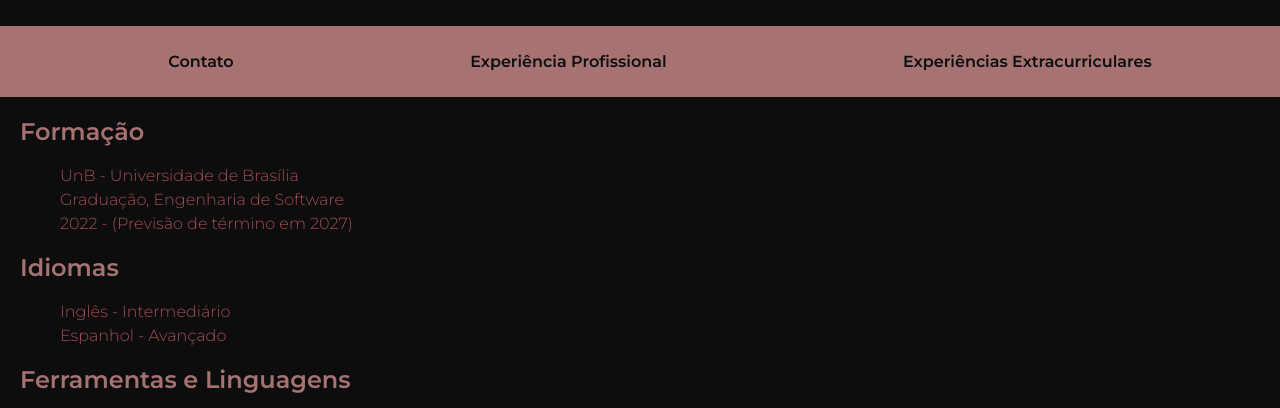
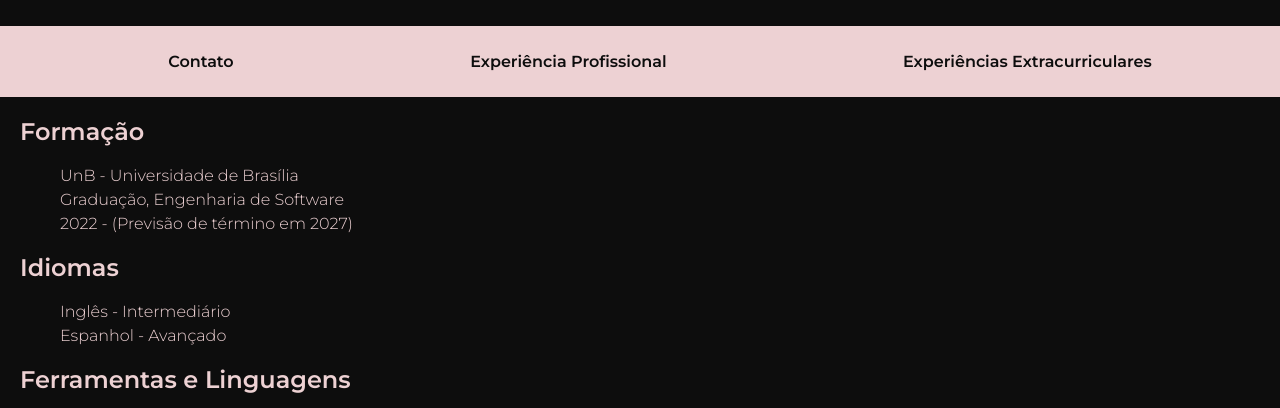
Before and after one commit to xzxjesse/landing_page, a plain HTML site: page potfolio_xzxjesse/index.html in a window 1280 px wide. Shown: the part 96-504 px from the top of the page. Drawn offline with Linux system fonts and the light colour scheme; grey boxes are pictures that could not be loaded.

Commit message:
mudança de cores

```diff
--- a/potfolio_xzxjesse/style.css
+++ b/potfolio_xzxjesse/style.css
@@ -2,9 +2,9 @@
 
 :root {
     --cor-primaria: #0D0D0D;
-    --cor-secundaria: #A64E55;
-    --cor-terciaria: #A67272;
-    --cor-hover: #8C594D;
+    --cor-secundaria: #EDD1D3;
+    --cor-terciaria: #EDD1D3;
+    --cor-hover: #EDD1D3;
 
     --fonte-primaria: 'Krona One', sans-serif;
     --fonte-secundaria: 'Montserrat', sans-serif;
```
